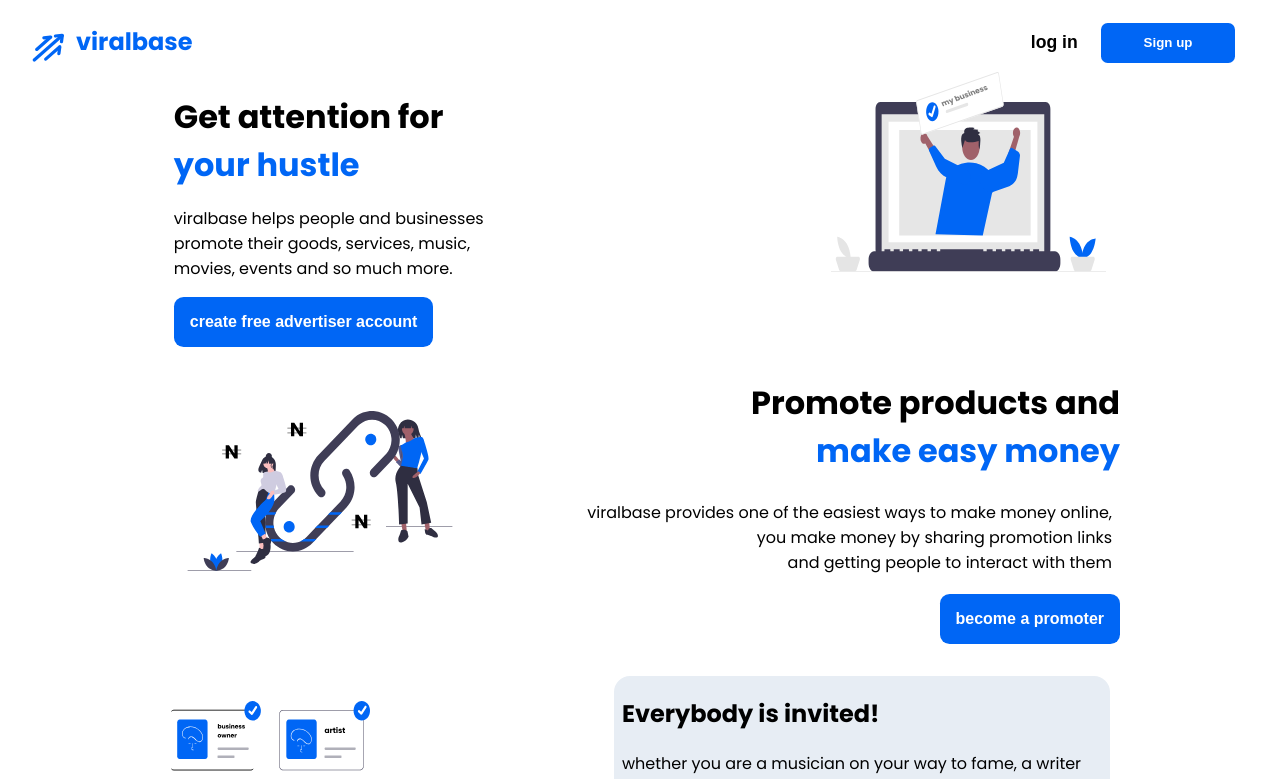
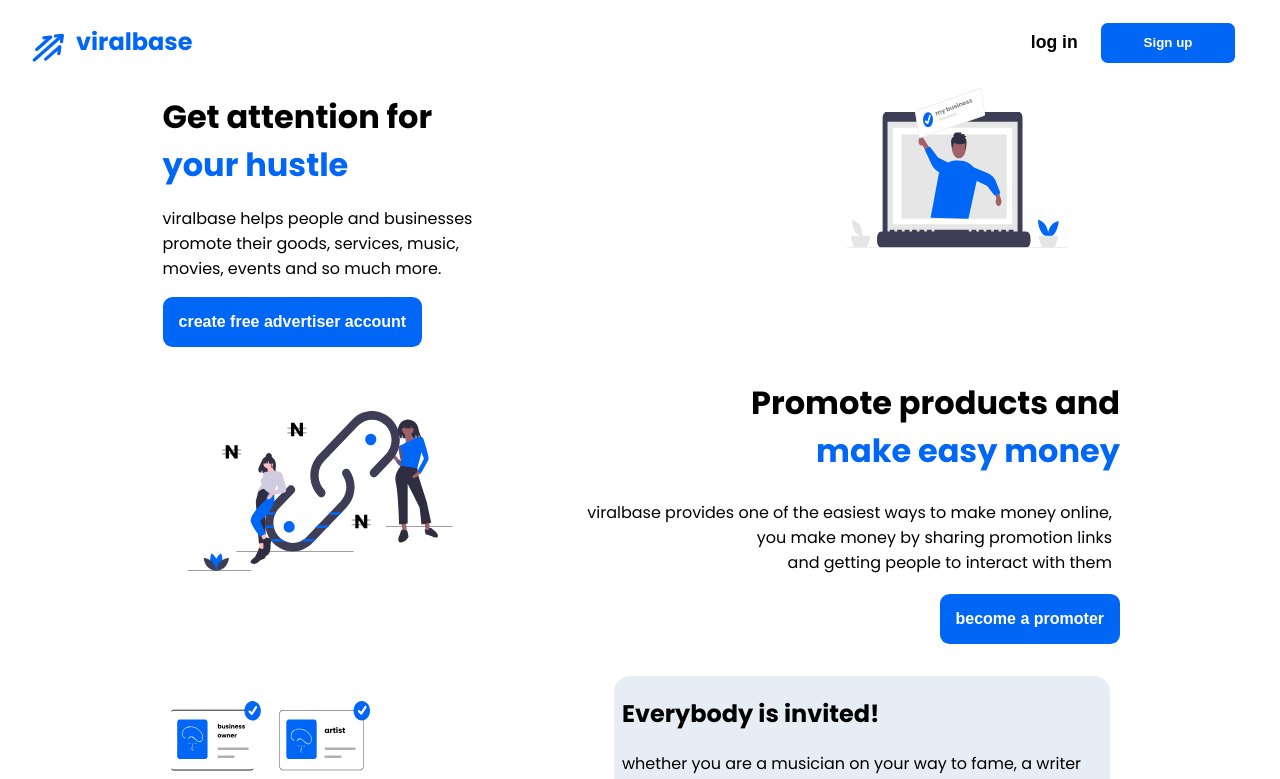
Before and after one commit to Davidson-09/viralbase, a React (Create React App) app: page / in a window 1280 px wide. Shown: the top 779 px of the page. Built offline with nearby package versions, Linux system fonts and the light colour scheme.

Commit message:
fixed the happy image

```diff
--- a/src/Landing.js
+++ b/src/Landing.js
@@ -1,5 +1,4 @@
 import React from 'react'
-import Happy from './res/Happy'
 import InviteCards from './res/InviteCards'
 import InviteCards2 from './res/InviteCards2'
 import Currency from './res/Currency'
@@ -7,6 +6,7 @@
 import promoters from './res/promoters.svg'
 import './landing.css'
 import logo from './logo.svg'
+import happy from './res/happy.svg'
 
 import { useHistory} from 'react-router-dom';
 
@@ -61,7 +61,9 @@
 						</div>
 				</div>
 				<div className='landing_hero_img' style={{marginLeft:'auto', marginRight:'auto'}}>
-				<Happy/>
+				<div style={{display:'flex', justifyContent:'center'}}>
+					 	<img src={happy} style={{width:'20em', height:'10em', marginTop:"1em", marginBottom:'2em'}}/>
+					 </div>
 				</div>
 			</div>
 
```
Also changed, not shown: src/res/happy.svg, 2 other files (tests, documents, lock files or other folders).
